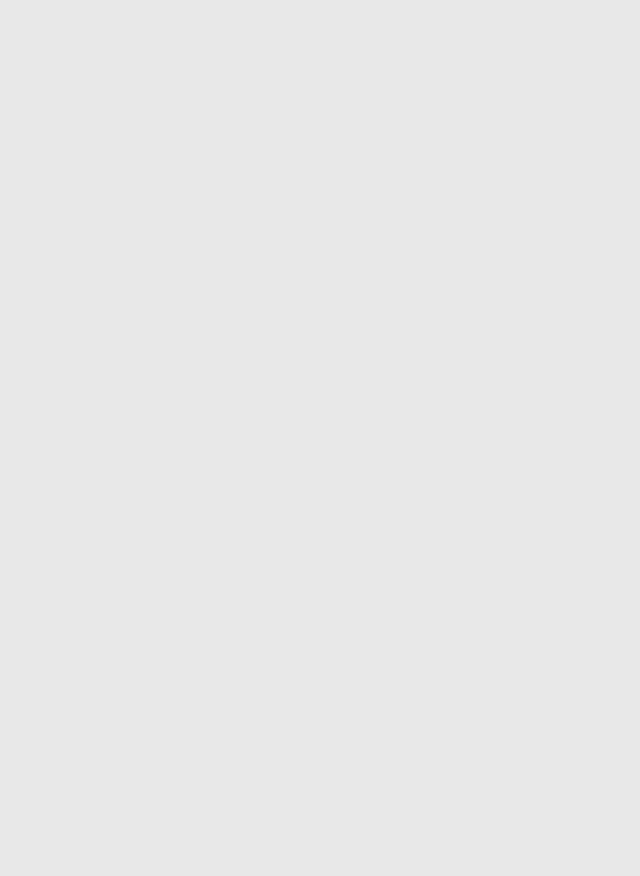
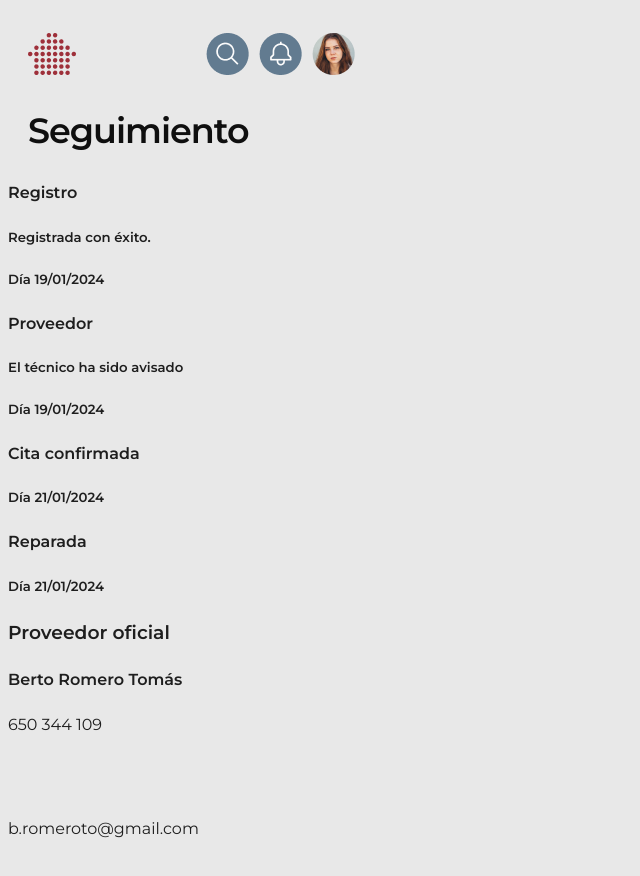
Before and after one commit to VeroPolegre/Fincas_Front, a React (Vite) app: page /incident-tracking in a window 1280 px wide. Before the commit this address had no page. Shown: the top 876 px of the page, without its empty margins (0-640 px from the left). Before the commit the page ends 800 px from the top, so only its background shows below. Built offline with nearby package versions, Linux system fonts and the light colour scheme.

Commit message:
incident confirmation and tracking pages

```diff
--- a/src/App.jsx
+++ b/src/App.jsx
@@ -8,6 +8,8 @@ import CreateCertificate from "./pages/CreateCertificate/CreateCertificate";
 import CreateIncident from "./pages/CreateIncident/CreateIncident";
 import "./fonts.scss";
 import Incidents from "./pages/Incidents/Incidents";
+import IncidentConfirmation from "./pages/IncidentConfirmation/IncidentConfirmation";
+import IncidentTracking from "./pages/IncidentTracking/IncidentTracking";
 function App() {
   return (
     <>
@@ -31,6 +33,15 @@ function App() {
           <Route path="/incidents" element={<Incidents />}>
             {" "}
           </Route>
+          <Route
+            path="/incident-confirmation"
+            element={<IncidentConfirmation />}
+          >
+            {" "}
+          </Route>
+          <Route path="/incident-tracking" element={<IncidentTracking />}>
+            {" "}
+          </Route>
         </Routes>
       </Router>
     </>
--- /dev/null
+++ b/src/pages/IncidentConfirmation/IncidentConfirmation.jsx
@@ -0,0 +1,33 @@
+import React from "react";
+import Header from "../../components/Header/Header";
+import { useNavigate } from "react-router-dom";
+
+const IncidentConfirmation = () => {
+  const navigate = useNavigate(); // Initialize the useNavigate hook
+  const handleContinuarClick = () => {
+    // Navigate to "/incident-confirmation" when the button is clicked
+    navigate("/incident-tracking");
+  };
+  return (
+    <>
+      <Header />
+      <h1>Gracias por tu aviso</h1>
+      <h3>Pronto estará arreglado</h3>
+      <div>
+        <p>Se ha registrado tu incidencia</p>
+      </div>
+      <div>
+        <h5>Incidencia #1</h5>
+        <p>Rotura de bombilla</p>
+        <p>19/01/2024 - Ref: 6455749846</p>
+      </div>
+      <div className="next-button" onClick={handleContinuarClick}>
+        <span className="button-title" style={{ color: "white" }}>
+          Continuar
+        </span>
+      </div>
+    </>
+  );
+};
+
+export default IncidentConfirmation;
--- /dev/null
+++ b/src/pages/IncidentTracking/IncidentTracking.jsx
@@ -0,0 +1,34 @@
+import React from "react";
+import Header from "../../components/Header/Header";
+
+const IncidentTracking = () => {
+  return (
+    <>
+      <Header />
+      <h1>Seguimiento</h1>
+      <div>
+        <div></div>
+        <div>
+          <h4>Registro</h4>
+          <h5>Registrada con éxito.</h5>
+          <h5>Día 19/01/2024</h5>
+          <h4>Proveedor</h4>
+          <h5>El técnico ha sido avisado</h5>
+          <h5>Día 19/01/2024</h5>
+          <h4>Cita confirmada</h4>
+          <h5>Día 21/01/2024</h5>
+          <h4>Reparada</h4>
+          <h5>Día 21/01/2024</h5>
+        </div>
+        <div>
+          <h3>Proveedor oficial</h3>
+          <h4>Berto Romero Tomás</h4>
+          <p>650 344 109</p>
+          <p>b.romeroto@gmail.com</p>
+        </div>
+      </div>
+    </>
+  );
+};
+
+export default IncidentTracking;
--- a/src/pages/Incidents/Incidents.jsx
+++ b/src/pages/Incidents/Incidents.jsx
@@ -1,5 +1,6 @@
 import React from "react";
 import "./Incidents.scss";
+import { useNavigate } from "react-router-dom";
 import Header from "../../components/Header/Header";
 import grieta from "../../assets/grieta.jpg";
 import iconoBaja from "../../assets/iconoBaja.png";
@@ -9,6 +10,12 @@ import icono3 from "../../assets/icono3.png";
 import icono4 from "../../assets/icono4.png";
 import atrasIcono from "../../assets/atrasIcono.png";
 const Incidents = () => {
+  const navigate = useNavigate(); // Initialize the useNavigate hook
+
+  const handleContinuarClick = () => {
+    // Navigate to "/incident-confirmation" when the button is clicked
+    navigate("/incident-confirmation");
+  };
   return (
     <>
       <Header />
@@ -31,7 +38,7 @@ const Incidents = () => {
           <img src={icono4} alt="icono4" className="icon" />
         </p>
       </div>
-      <div className="next-button">
+      <div className="next-button" onClick={handleContinuarClick}>
         <span className="button-title" style={{ color: "white" }}>
           Continuar
         </span>
```
Also changed, not shown: src/pages/IncidentConfirmation/IncidentConfirmation.scss (added), src/pages/IncidentTracking/IncidentTracking.scss (added).
